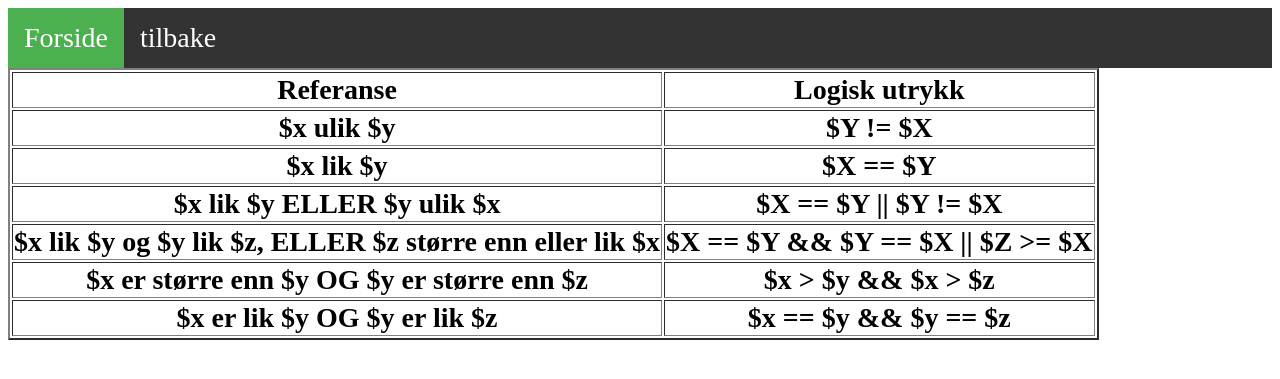
After one commit to clausen0/htdocs, a PHP site: page /oblig3/3/index.php in a window 1280 px wide. The commit adds this page. Shown: the top 379 px of the page. Run offline with PHP 8.4, Linux system fonts and the light colour scheme; lists and menus that the app fills with data are empty.

Commit message:
end of day 20/09/21

```diff
--- a/index.php
+++ b/index.php
@@ -14,6 +14,6 @@
         </ul>
         <p><a href="oblig1/index.php">Oblig1</a></p>
         <p><a href="oblig2/index.php">Oblig2</a></p>
-        <p><a href="oblig3/index.php">oblig3</a></p>
+        <p><a href="oblig3/index.php">Oblig3</a></p>
     </body>
 </html>
--- /dev/null
+++ b/oblig3/3/index.php
@@ -0,0 +1,48 @@
+<!DOCTYPE html>
+<html lang="en">
+<head>
+    <title>Document</title>
+    <link rel="stylesheet" href="../../ForsideStyle.css">
+    <link rel="stylesheet" href="../style.css">
+</head>
+<body>
+    <ul>
+        <li><a class="active" href="../../index.php">Forside</a></li>
+        <li><a href="../index.php">tilbake</a></li>
+    </ul>
+    <table border="2">
+        <thead>
+            <tr>
+                <th>Referanse</th>
+                <th>Logisk utrykk</th>
+            </tr>
+        </thead>
+        <tbody>
+            <tr>
+                <th>$x ulik $y</th>
+                <th>$Y != $X</th>
+            </tr>
+            <tr>
+                <th>$x lik $y</th>
+                <th>$X == $Y</th>
+            </tr>
+            <tr>
+                <th>$x lik $y ELLER $y ulik $x</th>
+                <th>$X == $Y || $Y != $X</th>
+            </tr>
+            <tr>
+                <th>$x lik $y og $y lik $z, ELLER $z større enn eller lik $x</th>
+                <th>$X == $Y && $Y == $X || $Z >= $X</th>
+            </tr>
+            <tr>
+                <th>$x er større enn $y OG $y er større enn $z</th>
+                <th>$x > $y && $x > $z</th>
+            </tr>
+            <tr>
+                <th>$x er lik $y OG $y er lik $z</th>
+                <th>$x == $y && $y == $z</th>
+            </tr>
+        </tbody>
+    </table>
+</body>
+</html>
--- a/oblig3/index.php
+++ b/oblig3/index.php
@@ -10,5 +10,7 @@
         <li><a href="../index.php">tilbake</a></li>
     </ul>
         <p><a href="1/index.php">Oppgave 1</a></p>
+        <p><a href="2/index.php">Oppgave 2</a></p>
+        <p><a href="3/index.php">Oppgave 3</a></p>
 </body>
 </html>
--- /dev/null
+++ b/oblig3/style.css
@@ -0,0 +1,7 @@
+.main{
+    list-style-type: none;
+}
+
+.second{
+    list-style-type: lower-latin;
+}
```
Also changed, not shown: oblig3/1/index.php (+4 -3 lines), oblig3/2/index.php (added, +26 -0 lines), oblig3/1/style.css (deleted).
